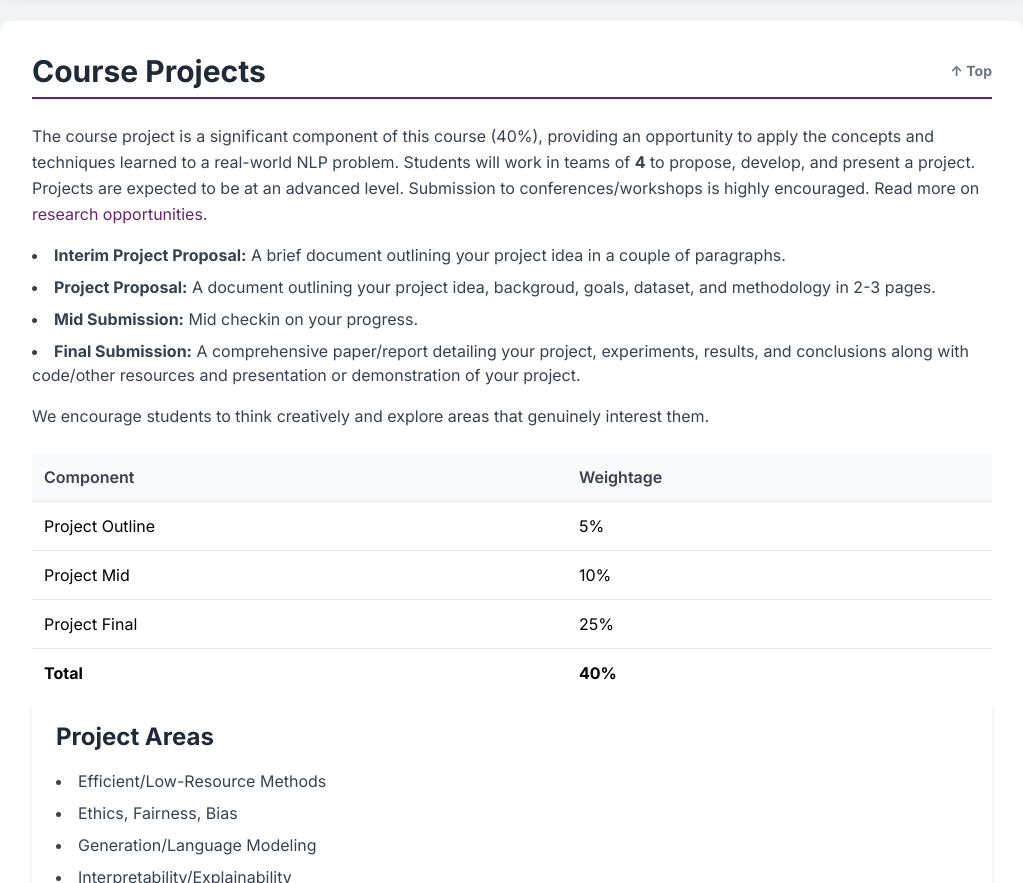
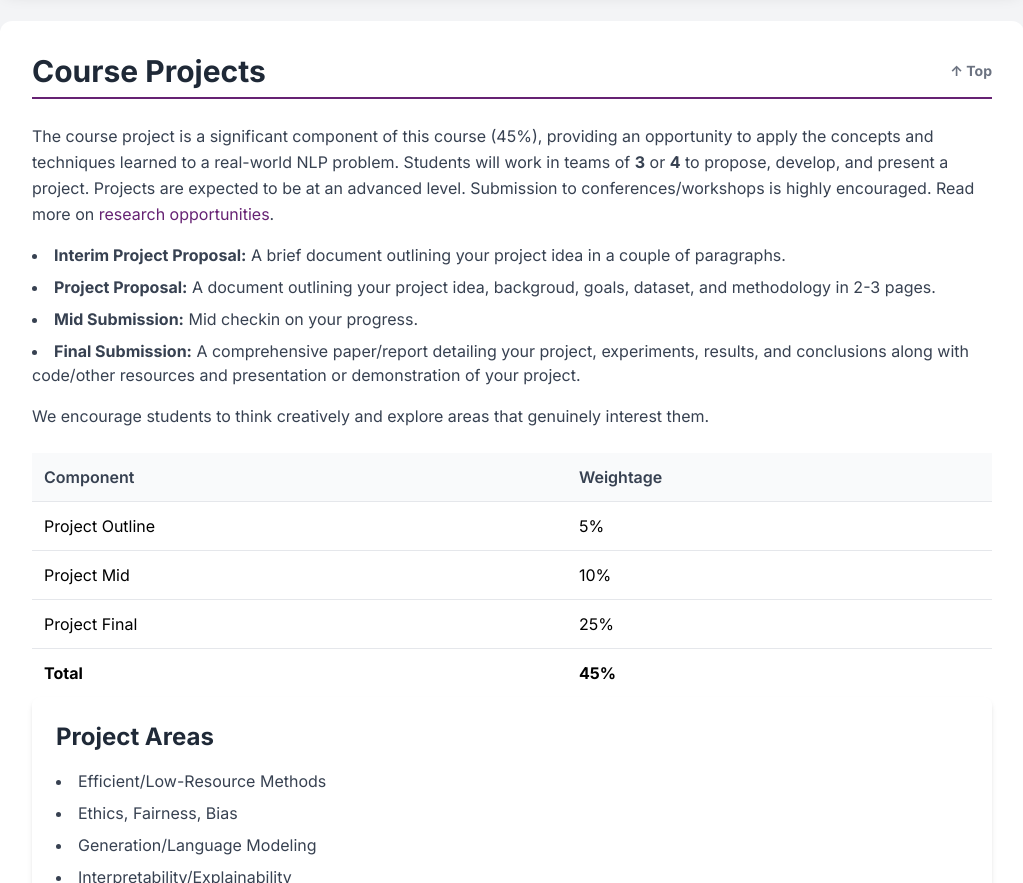
Before and after one commit to ltrcnlp/S26, a plain HTML site: page index.html in a window 1280 px wide. Shown: the part 5920-6803 px from the top of the page, without its empty margins (128-1151 px from the left). Drawn offline with nearby package versions, Linux system fonts and the light colour scheme; a small style sheet from the web is missing.

Commit message:
Update grading

```diff
--- a/index.html
+++ b/index.html
@@ -500,11 +500,11 @@
                         </tr>
                         <tr>
                             <td>Project</td>
-                            <td>40%</td>
+                            <td>45%</td>
                         </tr>
                         <tr>
                             <td>Final Exam</td>
-                            <td>25%</td>
+                            <td>20%</td>
                         </tr>
                         <tr>
                             <td>Total</td>
@@ -626,8 +626,8 @@
                 <a href="#top" class="text-sm text-gray-500 hover:text-[#662273] transition duration-300">↑ Top</a>
             </h2>
             <p class="text-gray-700 leading-relaxed mb-4">
-                The course project is a significant component of this course (40%), providing an opportunity to apply the concepts
-                and techniques learned to a real-world NLP problem. Students will work in teams of <strong>4</strong>
+                The course project is a significant component of this course (45%), providing an opportunity to apply the concepts
+                and techniques learned to a real-world NLP problem. Students will work in teams of <strong>3</strong> or <strong>4</strong>
                 to propose, develop, and present a project. Projects are expected to be at an advanced level. Submission to conferences/workshops is highly encouraged. Read more on <a href="#consult-policy" class="text-[#662273] hover:text-[#9c59a9] font-medium transition duration-300">research opportunities</a>.
             </p>
             <ul class="list-disc list-inside text-gray-700 mb-4 space-y-2">
@@ -665,7 +665,7 @@
                         </tr>
                         <tr>
                             <td><strong>Total</strong></td>
-                            <td><strong>40%</strong></td>
+                            <td><strong>45%</strong></td>
                         </tr>
                     </tbody>
                 </table>
```
